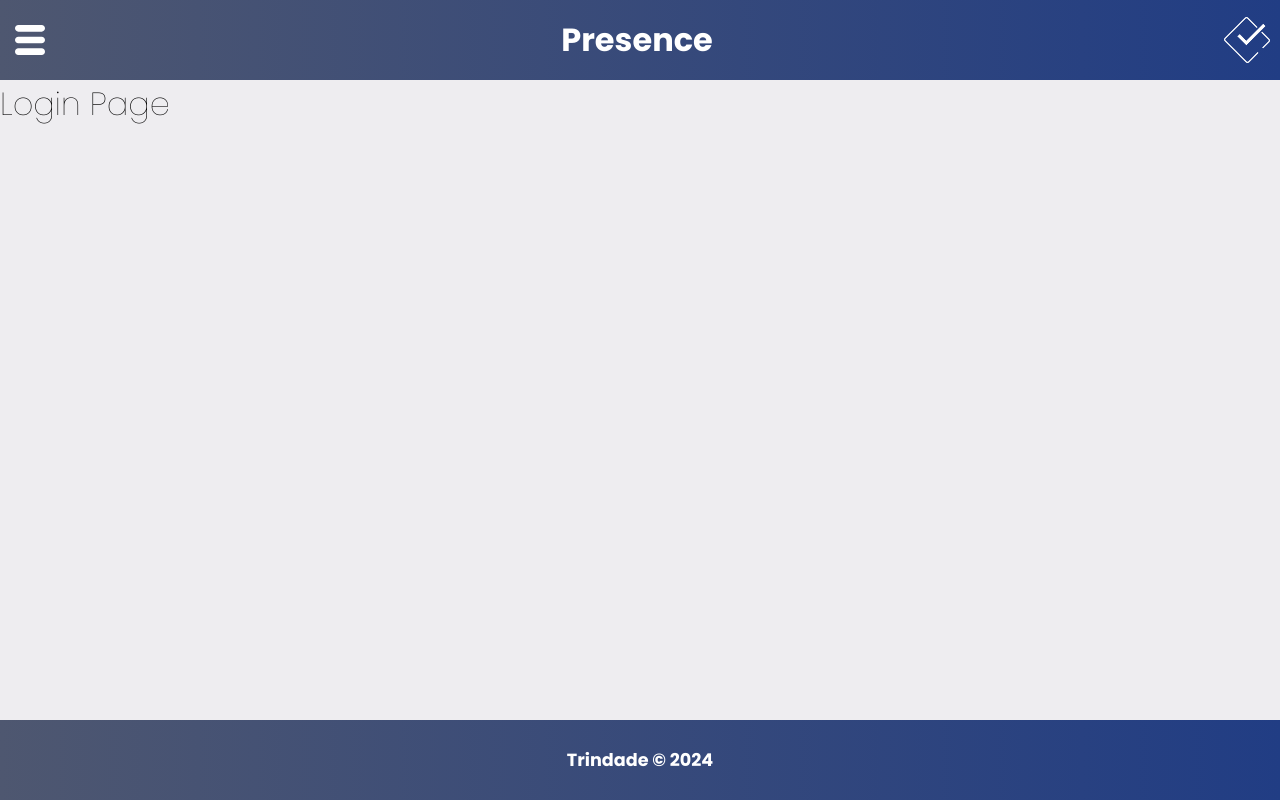
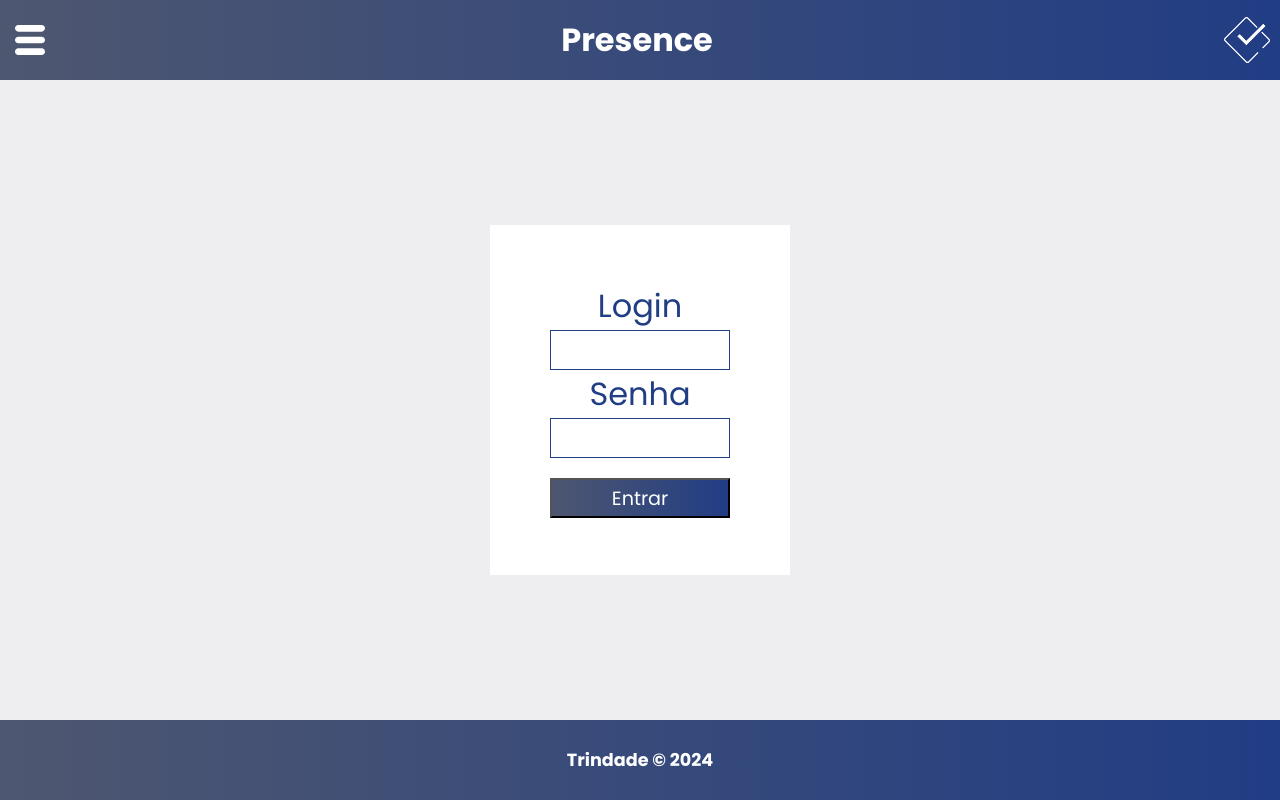
Before and after one commit to daniel-trindade/presence, a React (Create React App) app: page /login in a window 1280 px wide. Built offline with nearby package versions, Linux system fonts and the light colour scheme; the HTML template or start-up script is replaced by a standard one.

Commit message:
Login page finished

```diff
--- a/src/Components/pages/Login.jsx
+++ b/src/Components/pages/Login.jsx
@@ -1,9 +1,18 @@
 import styles from "./Login.module.css"
+
+import Button from "../layout/Button"
 
 function Login(){
   return(
-    <div>
-      <h1>Login Page</h1>
+    <div className={styles.loginContainer}>
+      <form className={styles.loginForm}>
+        <h1>Login</h1>
+        <input type="text" className={styles.loginBox} id="login"/>
+        <h1>Senha</h1>
+        <input type="password" className={styles.loginBox} id="password"/>
+        <input type="submit" value="Entrar" className={styles.enterButton}/>
+      </form>
+
     </div>
   )
 }
--- a/src/Components/pages/Login.module.css
+++ b/src/Components/pages/Login.module.css
@@ -0,0 +1,44 @@
+.loginContainer{
+  width: 100%;
+  height: 100%;
+  display: flex;
+  align-items: center;
+  justify-content: center;
+}
+
+.loginContainer h1{
+  color: #213D84;
+  font-weight: 400;
+  font-size: 2rem;
+}
+
+.loginForm{
+  width: 300px;
+  height: 350px;
+  display: flex;
+  flex-direction: column;
+  align-items: center;
+  justify-content: center;
+
+  background-color: #fff;
+}
+
+.loginBox{
+  width: 180px;
+  height: 40px;
+  border: 1px solid #213D84;
+  color: #213D84;
+  font-weight: 300;
+  text-align: center;
+
+}
+
+.enterButton{
+  width: 180px;
+  height: 40px;
+  margin-top: 20px;
+  background: linear-gradient(to right, #4E5770, #213D84);
+  color: #fff;
+  font-size: 1.2rem;
+  font-weight: 400;
+}
```
